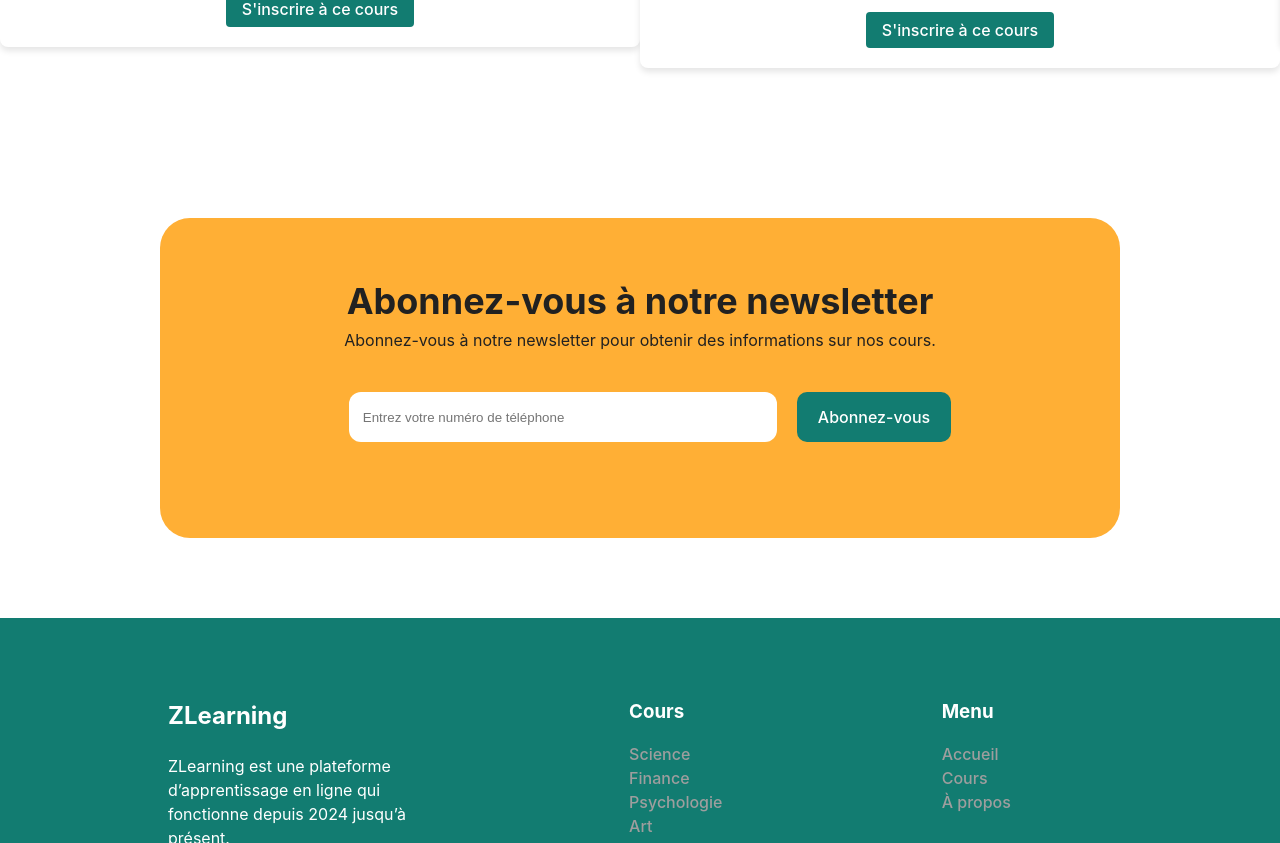
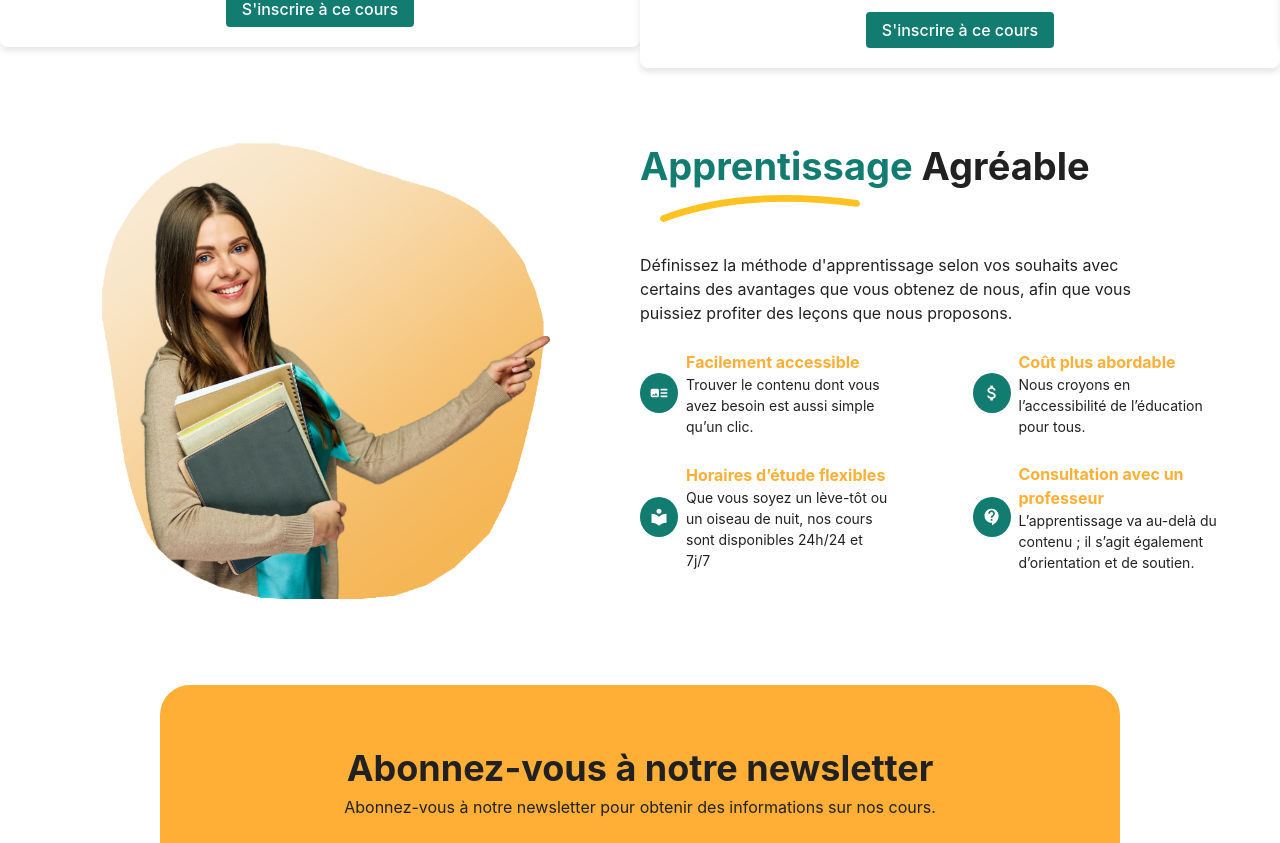
Before and after one commit to zyadeloussoul/platforme-school-virtual, a React (Vite) app in the folder FrontEnd/: page / in a window 1280 px wide. Shown: the part 1738-2581 px from the top of the page. Built offline with nearby package versions, Linux system fonts and the light colour scheme.

Commit message:
Create About component

```diff
--- a/FrontEnd/src/App.jsx
+++ b/FrontEnd/src/App.jsx
@@ -5,6 +5,7 @@ import Header from './components/Header/Header';
 import Footer from './components/Footer/Footer';
 import Home from './components/Home/Home';
 import Course from './components/Course/Course';
+import About from './components/About/About';
 import Newsletter from './components/Newsletter/Newsletter';
 
 function App() {
@@ -14,6 +15,7 @@ function App() {
       <Header />
       <Home />
       <Course />
+      <About />
       <Newsletter />
       <Footer />
     </>
--- a/FrontEnd/src/components/About/About.jsx
+++ b/FrontEnd/src/components/About/About.jsx
@@ -1,9 +1,62 @@
-import { useState } from 'react'
+import styles from './About.module.css';
+
+//images
+import girl from "../../assets/images/girl2.png";
+import curve from "../../assets/images/headline-curve.svg";
+
+import ArtTrackIcon from '@mui/icons-material/ArtTrack';
+import AttachMoneyIcon from '@mui/icons-material/AttachMoney';
+import LocalLibraryIcon from '@mui/icons-material/LocalLibrary';
+import ContactSupportIcon from '@mui/icons-material/ContactSupport';
+
+//components
+import IconTitleCard from '../IconTitleCard/IconTitleCard';
+
+const data = [
+  {
+    title: 'Facilement accessible',
+    description: 'Trouver le contenu dont vous avez besoin est aussi simple qu’un clic.',
+    icon: <ArtTrackIcon />,
+  },
+  {
+    title: 'Coût plus abordable',
+    description: 'Nous croyons en l’accessibilité de l’éducation pour tous.',
+    icon: <AttachMoneyIcon />,
+  },
+  {
+    title: 'Horaires d’étude flexibles',
+    description: 'Que vous soyez un lève-tôt ou un oiseau de nuit, nos cours sont disponibles 24h/24 et 7j/7',
+    icon: <LocalLibraryIcon />,
+  },
+  {
+    title: 'Consultation avec un professeur',
+    description: 'L’apprentissage va au-delà du contenu ; il s’agit également d’orientation et de soutien.',
+    icon: <ContactSupportIcon />,
+  },
+]
 
 function About() {
 
   return (
-    <>About</>
+    <div className={styles.container}>
+      <div className={styles.image}>
+        <img src={girl} alt='girl pointing with finger' />
+      </div>
+      <div className={styles.info}>
+        <div className={styles.title}>
+          <h2><span className='green'>Apprentissage</span> Agréable</h2>
+          <img src={curve} alt='curve line' />
+        </div>
+
+        <p>Définissez la méthode d'apprentissage selon vos souhaits avec certains des avantages que vous obtenez de nous, afin que vous puissiez profiter des leçons que nous proposons.</p>
+
+        <div className={styles.grid}>
+          {data.map((value, index) => (
+            <IconTitleCard key={index} icon={value.icon} title={value.title} description={value.description} />
+          ))}
+        </div>
+      </div>
+    </div>
   )
 }
 
--- a/FrontEnd/src/components/About/About.module.css
+++ b/FrontEnd/src/components/About/About.module.css
@@ -0,0 +1,52 @@
+.container
+{
+    display: flex;
+    justify-content: center;
+}
+
+.image
+{
+    flex: 1;
+    text-align: center;
+}
+
+.image img
+{
+    width: 36vw;
+}
+
+.info
+{
+    flex: 1;
+}
+
+.info h2
+{
+    font-size: 38px;
+}
+
+.title img
+{
+    position: relative;
+    left: 20px;
+    width: 200px;
+}
+
+.info p
+{
+    margin: 25px 0;
+    width: 80%;
+}
+
+.grid
+{
+    display: grid;
+    grid-template-columns: repeat(2, 1fr);
+    gap: 25px;
+}
+
+@media (max-width: 768px) {
+    .grid {
+      grid-template-columns: repeat(1, 1fr);
+    }
+  }
--- a/FrontEnd/src/components/Home/Home.module.css
+++ b/FrontEnd/src/components/Home/Home.module.css
@@ -15,11 +15,6 @@
 .info h1
 {
     font-size: 52px;
-}
-
-.title h1
-{
-    position: relative;
 }
 
 .title img
--- /dev/null
+++ b/FrontEnd/src/components/IconTitleCard/IconTitleCard.jsx
@@ -0,0 +1,18 @@
+import styles from "./IconTitleCard.module.css";
+
+function IconTitleCard({icon, title, description}) {
+
+  return (
+    <div className={styles.container}>
+      <div className={styles.icon}>
+        {icon}
+      </div>
+      <div className={styles.info}>
+        <h4>{title}</h4>
+        <p>{description}</p>
+      </div>
+    </div>
+  )
+}
+
+export default IconTitleCard
--- /dev/null
+++ b/FrontEnd/src/components/IconTitleCard/IconTitleCard.module.css
@@ -0,0 +1,38 @@
+.container
+{
+    display: flex;
+    align-items: center;
+}
+
+.icon
+{
+    background-color: var(--green);
+    padding: 8px 9px;
+    border-radius: 50%;
+
+    display: flex;
+    align-items: center;
+    justify-content: center;
+}
+
+.icon svg
+{
+    color: white;
+    width: 20px;
+}
+
+.info
+{
+    padding: 0 8px;
+}
+
+.info h4
+{
+    color: var(--yellow);
+}
+
+.info p
+{
+    margin: 0;
+    font-size: 14px;
+}
```
Also changed, not shown: FrontEnd/src/assets/images/girl2.png (added).
